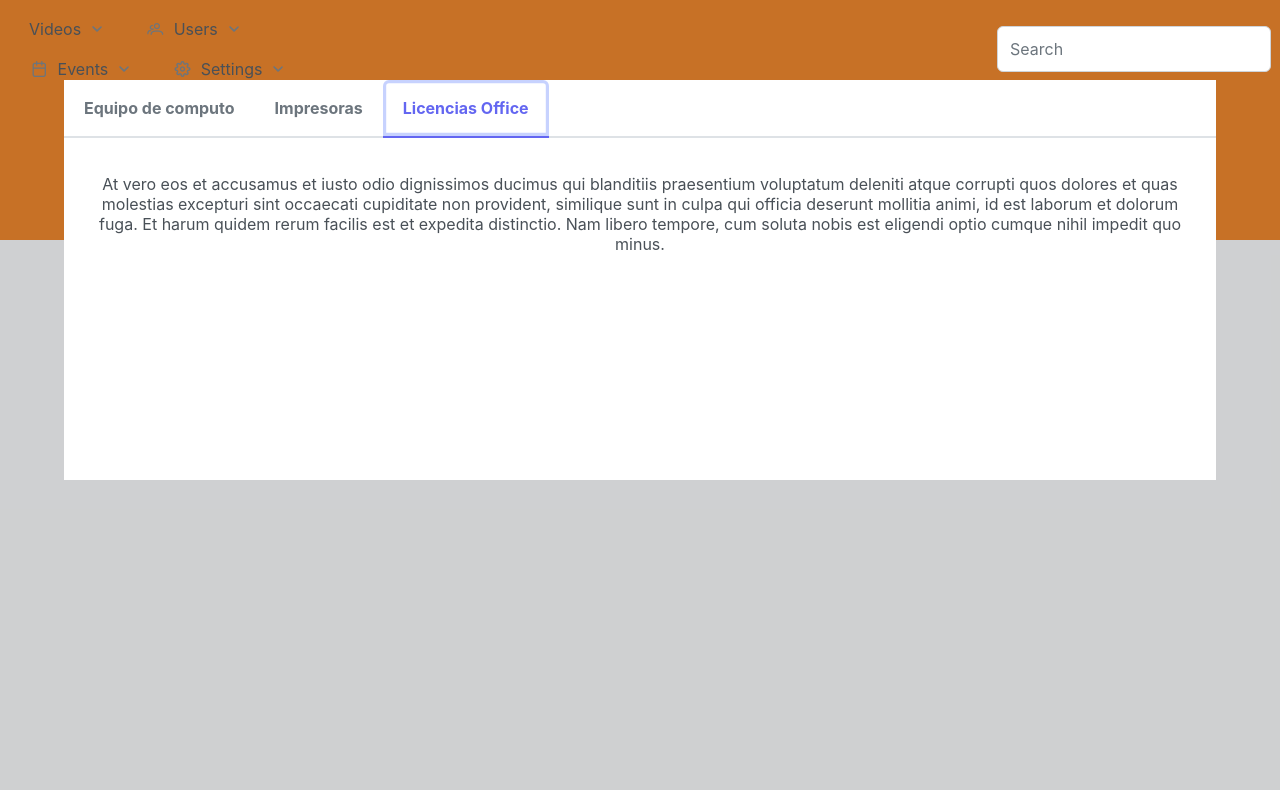
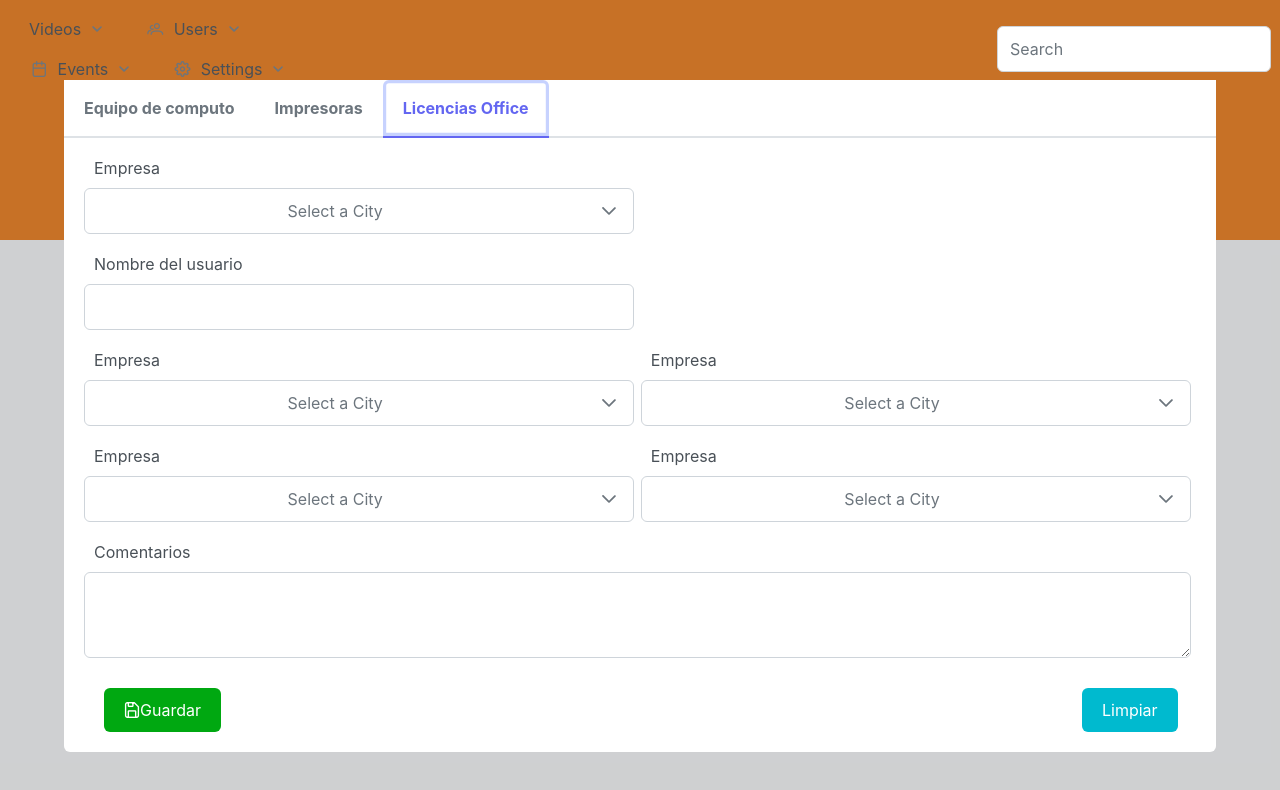
Before and after one commit to erivera95/inventario, a React (Create React App) app in the folder portal/: page /menu in a window 1280 px wide. Both pictures are taken after a click on the tab "Licencias Office". Shown: the top 790 px of the page. Built offline with nearby package versions, Linux system fonts and the light colour scheme.

Commit message:
UX del formulario licencias office

```diff
--- /dev/null
+++ b/portal/src/containers/licencias/index.js
@@ -0,0 +1,12 @@
+import React from 'react'
+import LicenciasContainer from './licencias'
+
+function Licencias() {
+  return (
+    <div>
+        <LicenciasContainer/>
+    </div>
+  )
+}
+
+export default Licencias
--- /dev/null
+++ b/portal/src/containers/licencias/licencias.js
@@ -0,0 +1,131 @@
+import React, { useState } from "react";
+import { Dropdown } from "primereact/dropdown";
+import { InputText } from "primereact/inputtext";
+import { InputTextarea } from "primereact/inputtextarea";
+import "./style.css";
+import { Button } from "primereact/button";
+
+const LicenciasContainer = () => {
+  const [selectedCity, setSelectedCity] = useState(null);
+  const cities = [
+    { name: "New York", code: "NY" },
+    { name: "Rome", code: "RM" },
+    { name: "London", code: "LDN" },
+    { name: "Istanbul", code: "IST" },
+    { name: "Paris", code: "PRS" },
+  ];
+
+  const [value, setValue] = useState("");
+
+  return (
+    <div style={{ width: "87vw" }}>
+      <div class="divLabelInput">
+        <label htmlFor="username" class="labelInputs">
+          Empresa
+        </label>
+        <Dropdown
+          value={selectedCity}
+          onChange={(e) => setSelectedCity(e.value)}
+          options={cities}
+          optionLabel="name"
+          placeholder="Select a City"
+          className="DropdownInput"
+        />
+      </div>
+      <div class="divLabelInput">
+        <label htmlFor="username" class="labelInputs">
+          Nombre del usuario
+        </label>
+        <InputText
+          value={value}
+          onChange={(e) => setValue(e.target.value)}
+          className="inputText"
+        />
+      </div>
+      <div class="divContainer">
+        <div class="divLabelInput">
+          <label htmlFor="username" class="labelInputs">
+            Empresa
+          </label>
+          <Dropdown
+            value={selectedCity}
+            onChange={(e) => setSelectedCity(e.value)}
+            options={cities}
+            optionLabel="name"
+            placeholder="Select a City"
+            className="DropdownInput"
+          />
+        </div>
+        <div class="divLabelInput">
+          <label htmlFor="username" class="labelInputs">
+            Empresa
+          </label>
+          <Dropdown
+            value={selectedCity}
+            onChange={(e) => setSelectedCity(e.value)}
+            options={cities}
+            optionLabel="name"
+            placeholder="Select a City"
+            className="DropdownInput"
+          />
+        </div>
+      </div>
+      <div class="divContainer">
+        <div class="divLabelInput">
+          <label htmlFor="username" class="labelInputs">
+            Empresa
+          </label>
+          <Dropdown
+            value={selectedCity}
+            onChange={(e) => setSelectedCity(e.value)}
+            options={cities}
+            optionLabel="name"
+            placeholder="Select a City"
+            className="DropdownInput"
+          />
+        </div>
+        <div class="divLabelInput">
+          <label htmlFor="username" class="labelInputs">
+            Empresa
+          </label>
+          <Dropdown
+            value={selectedCity}
+            onChange={(e) => setSelectedCity(e.value)}
+            options={cities}
+            optionLabel="name"
+            placeholder="Select a City"
+            className="DropdownInput"
+          />
+        </div>
+      </div>
+      <div class="divLabelInput">
+        <label htmlFor="username" class="labelInputs">
+          Comentarios
+        </label>
+        <InputTextarea
+          value={value}
+          onChange={(e) => setValue(e.target.value)}
+          rows={3}
+          cols={30}
+          className="inputTextArea"
+        />
+      </div>
+      <div
+        style={{
+          display: "flex",
+          justifyContent: "space-between",
+          padding: "10px 20px 0px 20px",
+        }}
+      >
+        <Button style={{ backgroundColor: "#00a811", border: "#6366f100" }} icon="pi pi-save">
+        Guardar
+        </Button>
+        <Button style={{ backgroundColor: "#00bacf", border: "#6366f100" }}>
+          Limpiar
+        </Button>
+      </div>
+    </div>
+  );
+};
+
+export default LicenciasContainer;
--- /dev/null
+++ b/portal/src/containers/licencias/style.css
@@ -0,0 +1,26 @@
+.divContainer {
+  display: flex;
+  flex-direction: row;
+  width: 100%;
+  justify-content: space-evenly;
+}
+.divLabelInput {
+  display: flex;
+  flex-direction: column;
+  align-items: flex-start;
+  margin-bottom: 20px;
+  width: 100%;
+}
+.labelInputs {
+  margin-left: 10px;
+  margin-bottom: 10px;
+}
+.DropdownInput {
+  width: 43vw;
+}
+.inputText {
+  width: 43vw;
+}
+.inputTextArea{
+    width: 86.5vw;
+}
--- a/portal/src/containers/menu/menu.js
+++ b/portal/src/containers/menu/menu.js
@@ -4,6 +4,7 @@ import { MegaMenu } from "primereact/megamenu";
 import { InputText } from "primereact/inputtext";
 import { TabView, TabPanel } from "primereact/tabview";
 import EquipoMenu from "../equipomenu/index";
+import Licencias from "../licencias";
 const MenuContainer = () => {
   const items = [
     {
@@ -145,15 +146,7 @@ const MenuContainer = () => {
             </p>
           </TabPanel>
           <TabPanel header="Licencias Office">
-            <p className="m-0">
-              At vero eos et accusamus et iusto odio dignissimos ducimus qui
-              blanditiis praesentium voluptatum deleniti atque corrupti quos
-              dolores et quas molestias excepturi sint occaecati cupiditate non
-              provident, similique sunt in culpa qui officia deserunt mollitia
-              animi, id est laborum et dolorum fuga. Et harum quidem rerum
-              facilis est et expedita distinctio. Nam libero tempore, cum soluta
-              nobis est eligendi optio cumque nihil impedit quo minus.
-            </p>
+            <Licencias/>
           </TabPanel>
         </TabView>
       </div>
--- a/portal/src/containers/menu/sytels.css
+++ b/portal/src/containers/menu/sytels.css
@@ -25,7 +25,7 @@
     position: absolute;
     top: 10vh;
     left: 5vw;
-    width: 90%;
+    width: 90vw;
     height: 50vh;
     background-color: rgb(255, 255, 255);
 }
```
